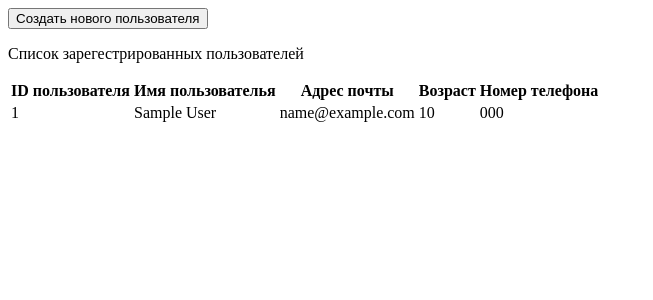
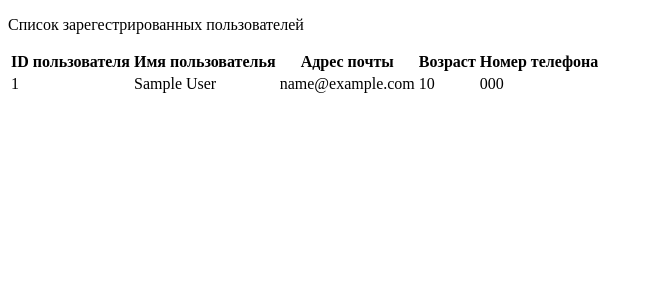
Before and after one commit to sizzermisha/crud_mini_app, a PHP site: page / in a window 1280 px wide. Shown: the top 300 px of the page, without its empty margins (0-653 px from the left). Run offline with PHP 8.4, Linux system fonts and the light colour scheme; tables that the repository leaves empty or names only in its code hold one stand-in row (values such as "Sample post").

Commit message:
Remove add new user

```diff
--- a/index.php
+++ b/index.php
@@ -7,7 +7,7 @@
 		);
 
 		$pdo->setAttribute(PDO::MYSQL_ATTR_USE_BUFFERED_QUERY, false);
-	}	catch (PDOException $e) {
+	} catch (PDOException $e) {
 		echo "Произошла ошибка подключения MySQL";
 	}
 ?>
@@ -20,7 +20,7 @@
 	<title>Document</title>
 </head>
 <body>
-	<input type="button" value="Создать нового пользователя">
+	<!-- <input type="button" value="Создать нового пользователя"> -->
 	<div class="list_users">
 		<p class="list_users_text">Список зарегестрированных пользователей</p>
 		<table>
```
